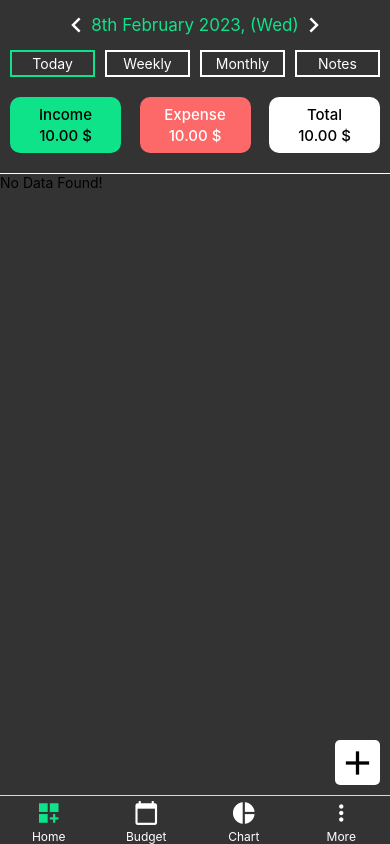
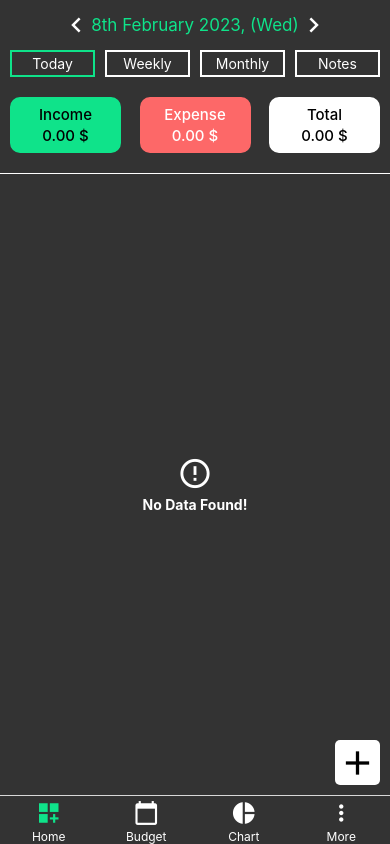
Before and after one commit to abuhoryrapranto/mFinance, a React Native app: screen /Home in a window 390 px wide. Built offline with nearby package versions, Linux system fonts and the light colour scheme.

Commit message:
Home Screen Updates

```diff
--- a/components/HomeScreen.tsx
+++ b/components/HomeScreen.tsx
@@ -8,21 +8,26 @@ import {
     useColorScheme,
     View,
     Animated,
+    Alert,
   } from 'react-native';
-import React, { useState, useEffect } from 'react';
+import React, { useState, useEffect, useRef } from 'react';
 import moment from 'moment'
 import MaterialIcons from 'react-native-vector-icons/MaterialIcons';
 import AsyncStorage from '@react-native-async-storage/async-storage';
 import { useIsFocused } from '@react-navigation/native';
 import Swipeable from 'react-native-gesture-handler/Swipeable';
+import { Float } from 'react-native/Libraries/Types/CodegenTypes';
 
 function HomeScreen({navigation}: {navigation: any}) {
 
   const isFocused = useIsFocused();
+  const swipeableRef = useRef<Swipeable[]>([]);
 
   let [currentDate, setCurrentDate] = useState(moment(new Date()).format());
   let [borderColor, setBorderColor] = useState(1);
   const [incExp, setIncExp] = useState<any[]>([]);
+  let [income, setIncome] = useState<Float>(0);
+  let [expense, setExpense] = useState<Float>(0);
 
   let addDay = () => {
     let newDate = moment(currentDate).add(1, 'days').format();
@@ -35,28 +40,63 @@ function HomeScreen({navigation}: {navigation: any}) {
   }
 
   const getData = async () => {
+
+    let sumInc : Float = 0;
+    let sumExp : Float = 0;
+
     try {
       const value = await AsyncStorage.getItem('@incExp')
       if(value !== null) {
-        setIncExp(JSON.parse(value));
+        let data = JSON.parse(value);
+        setIncExp(data);
+
+        for(let i = 0; i < data.length; i++) {
+
+          if(data[i].type == 'Income') {
+
+            sumInc += parseFloat(data[i].amount);
+
+          }
+
+          if(data[i].type == 'Expense') {
+
+            sumExp += parseFloat(data[i].amount);
+          }
+        }
+
         console.log('Done');
+        setIncome(sumInc);
+        setExpense(sumExp);
       }
     } catch(e) {
       console.log(e);
     }
   }
 
-  const swipeRight = (progress : any,dragX : any) =>{
+  const swipeRight = (progress : any, dragX : any, index: number, uuid : any) =>{
     const scale = dragX.interpolate({
       inputRange:[-200,0],
       outputRange:[1,0.5],
       extrapolate:'clamp'
     })
     return(
-      <Animated.View style={{backgroundColor:'#FD6868',width:"40%",justifyContent:'center', borderBottomColor: 'white', borderBottomWidth: 1}}>
-        <Animated.Text style={{marginLeft:'auto',marginRight:50, fontSize:15, fontWeight:'bold', color:'white', transform:[{scale}]}}>Delete</Animated.Text>
-      </Animated.View>
+      <TouchableOpacity style={{backgroundColor:'#FD6868',width:"40%",justifyContent:'center', borderBottomColor: 'white', borderBottomWidth: 1}} onPress={() => deleteIncExp(index, uuid)}>
+        <Animated.View>
+          <Animated.Text style={{marginLeft:'auto',marginRight:50, fontSize:15, fontWeight:'bold', color:'white', transform:[{scale}]}}>Delete</Animated.Text>
+        </Animated.View>
+      </TouchableOpacity>
     )
+  }
+
+
+  const deleteIncExp = async (index : number, uuid : any) => {
+
+    const newIncExp = incExp.filter((item, index) => item.id != uuid);
+
+    console.log(newIncExp);
+    await AsyncStorage.setItem('@incExp', JSON.stringify(newIncExp));
+    swipeableRef.current?.[index].close();
+    getData();
   }
 
 useEffect(() => {
@@ -82,30 +122,31 @@ useEffect(() => {
           <View style={styles.section2}>
             <View style={[styles.section2_1, {backgroundColor: '#0FE38A', borderColor: '#0FE38A'}]}>
                 <Text style={styles.section2_1_1}>Income</Text>
-                <Text style={styles.section2_1_1}>10.00 $</Text>
+                <Text style={styles.section2_1_1}>{income.toFixed(2)} $</Text>
             </View>
             <View style={[styles.section2_1, {backgroundColor: '#FD6868', borderColor: '#FD6868'}]}>
                 <Text style={[styles.section2_1_1, {color: 'white'}]}>Expense</Text>
-                <Text style={[styles.section2_1_1, {color: 'white'}]}>10.00 $</Text>
+                <Text style={[styles.section2_1_1, {color: 'white'}]}>{expense.toFixed(2)} $</Text>
             </View>
             <View style={[styles.section2_1, {backgroundColor: '#FFFFFF', borderColor: '#FFFFFF'}]}>
                 <Text style={styles.section2_1_1}>Total</Text>
-                <Text style={styles.section2_1_1}>10.00 $</Text>
+                <Text style={styles.section2_1_1}>{(income - expense).toFixed(2)} $</Text>
             </View>
           </View>
 
           <View style={{marginTop: 20, borderBottomColor: 'white', borderBottomWidth: 1}}></View>
 
-          <ScrollView>
-
             {
               incExp.length > 0 ?
               <>
 
+              <ScrollView>
+
               {
-                incExp.map(item => (
+                incExp.map((item, index) => (
 
-                  <Swipeable key={item.id} renderRightActions={swipeRight} rightThreshold={-200}>
+
+                  <Swipeable key={item.id} renderRightActions={(progress, dragX) => swipeRight(progress, dragX, index, item.id)} rightThreshold={-200} ref={(ref) => {if(ref) swipeableRef.current.push(ref)}}>
 
                   <View style={styles.section3}>
                     <View style={styles.section3_1}>
@@ -125,13 +166,19 @@ useEffect(() => {
                 ))
               }
 
+            </ScrollView>
+
 
 
               </>
-              : <Text>No Data Found!</Text>
+              : <View style={{flex: 1, justifyContent: 'center', alignItems: 'center'}}>
+                  <MaterialIcons name="error-outline" color="white" size={35} />
+                  <Text style={{color: 'white', fontWeight: '700', marginTop: 5}}>No Data Found!</Text>
+
+              </View>
             }
 
-          </ScrollView>
+
 
           <TouchableOpacity style={styles.fab} activeOpacity={0.8} onPress={() => navigation.navigate('Add')}>
             <MaterialIcons name="add" color="black" size={40} />
```
